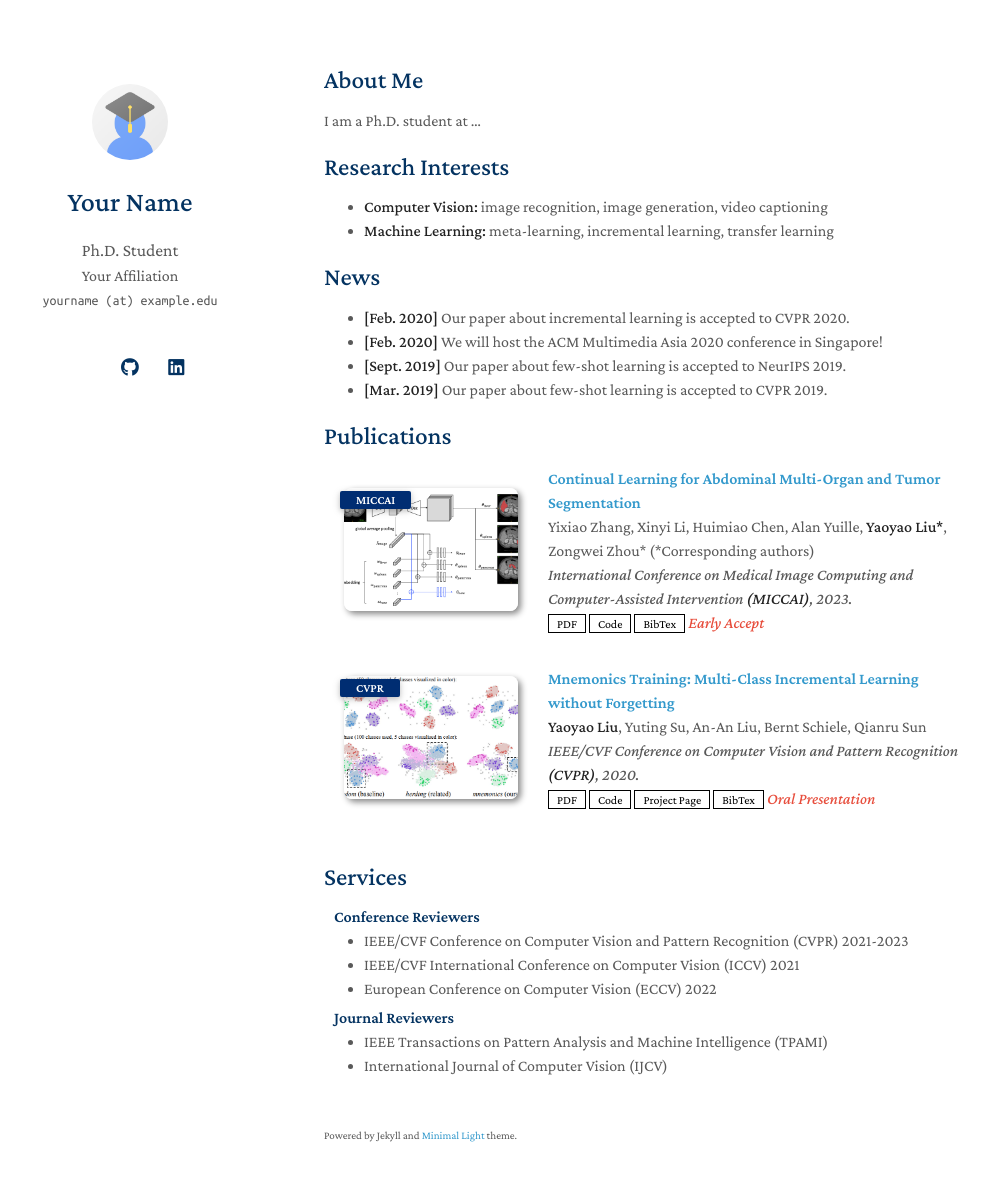
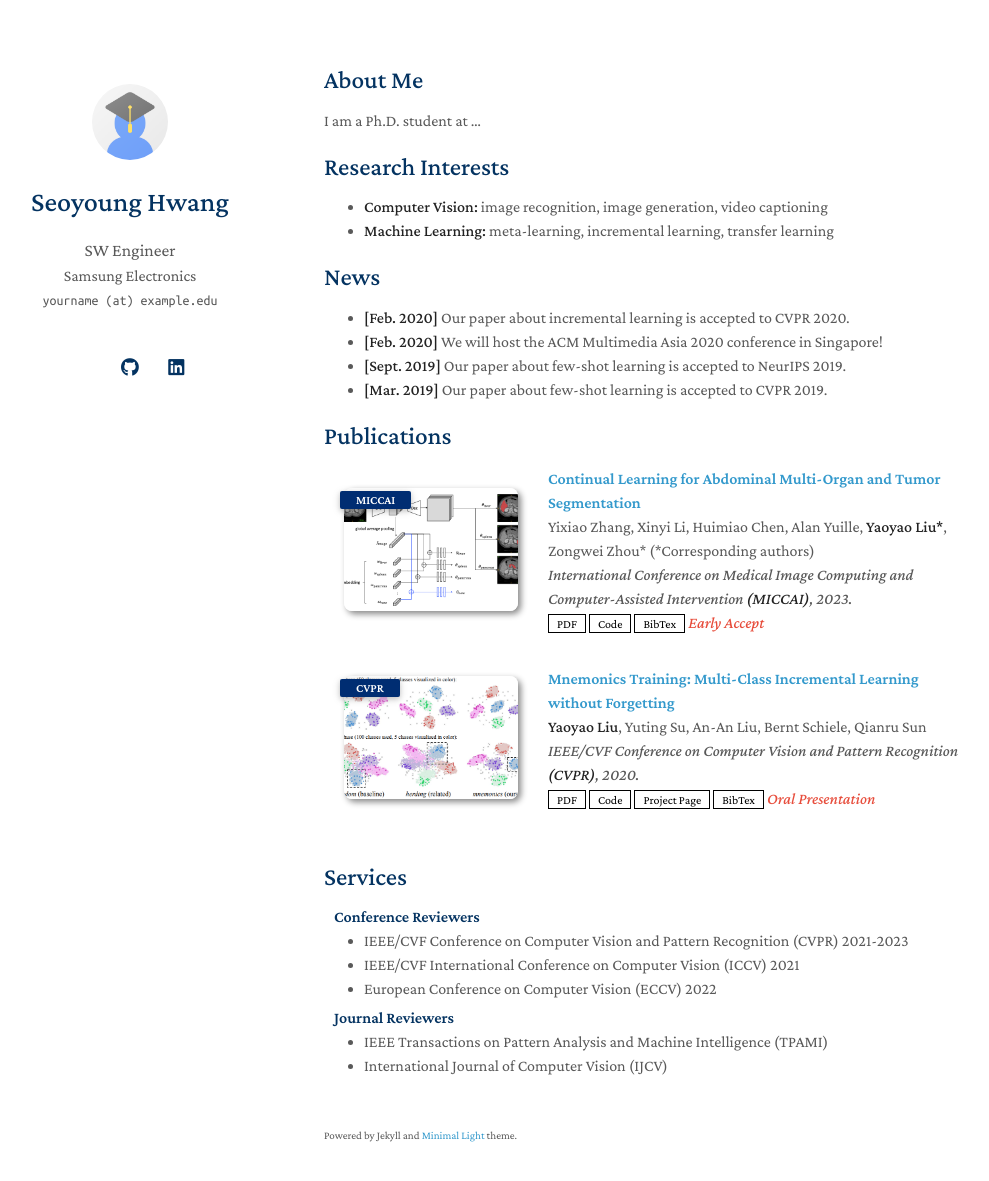
Before and after one commit to sy-hwang/sy-hwang.github.io, a Jekyll site: the page built from index.md, in a window 1280 px wide and 1216 px high. Shown: the top 1181 px of the window, without its empty margins (146-1135 px from the left). Built offline with Jekyll 4.4.1, drawn with Linux system fonts in a browser that asks for light colours; a style sheet for code colours, icons or effects is not loaded; our own code applies the rules of GitHub Pages for plain Markdown files.

Commit message:
basic info

```diff
--- a/_config.yml
+++ b/_config.yml
@@ -1,7 +1,7 @@
 # Basic Information
-title: Your Name
-position: Ph.D. Student
-affiliation: Your Affiliation
+title: Seoyoung Hwang
+position: SW Engineer
+affiliation: Samsung Electronics
 email: yourname (at) example.edu
 
 # Search Engine Optimization (SEO)
```
